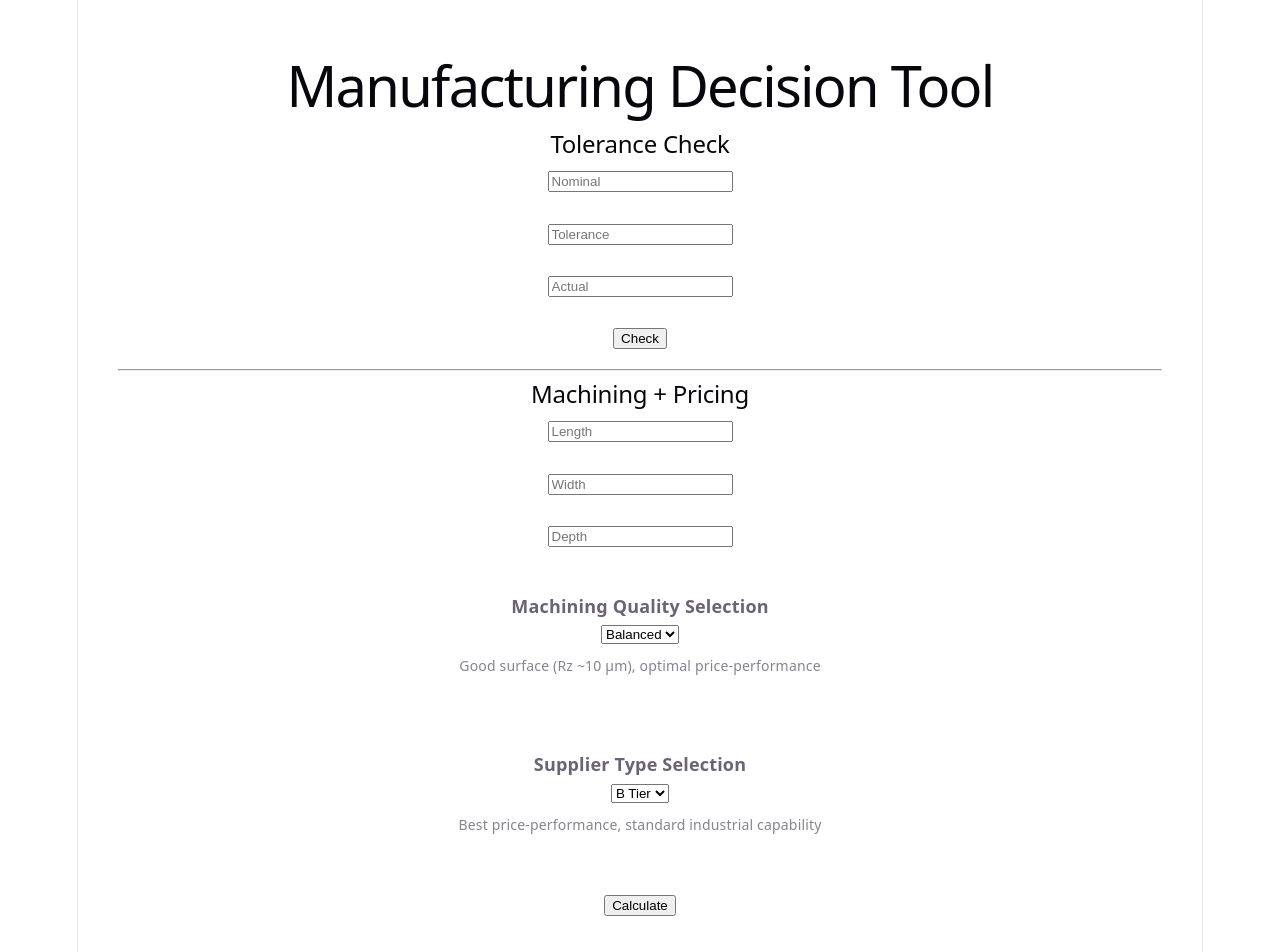
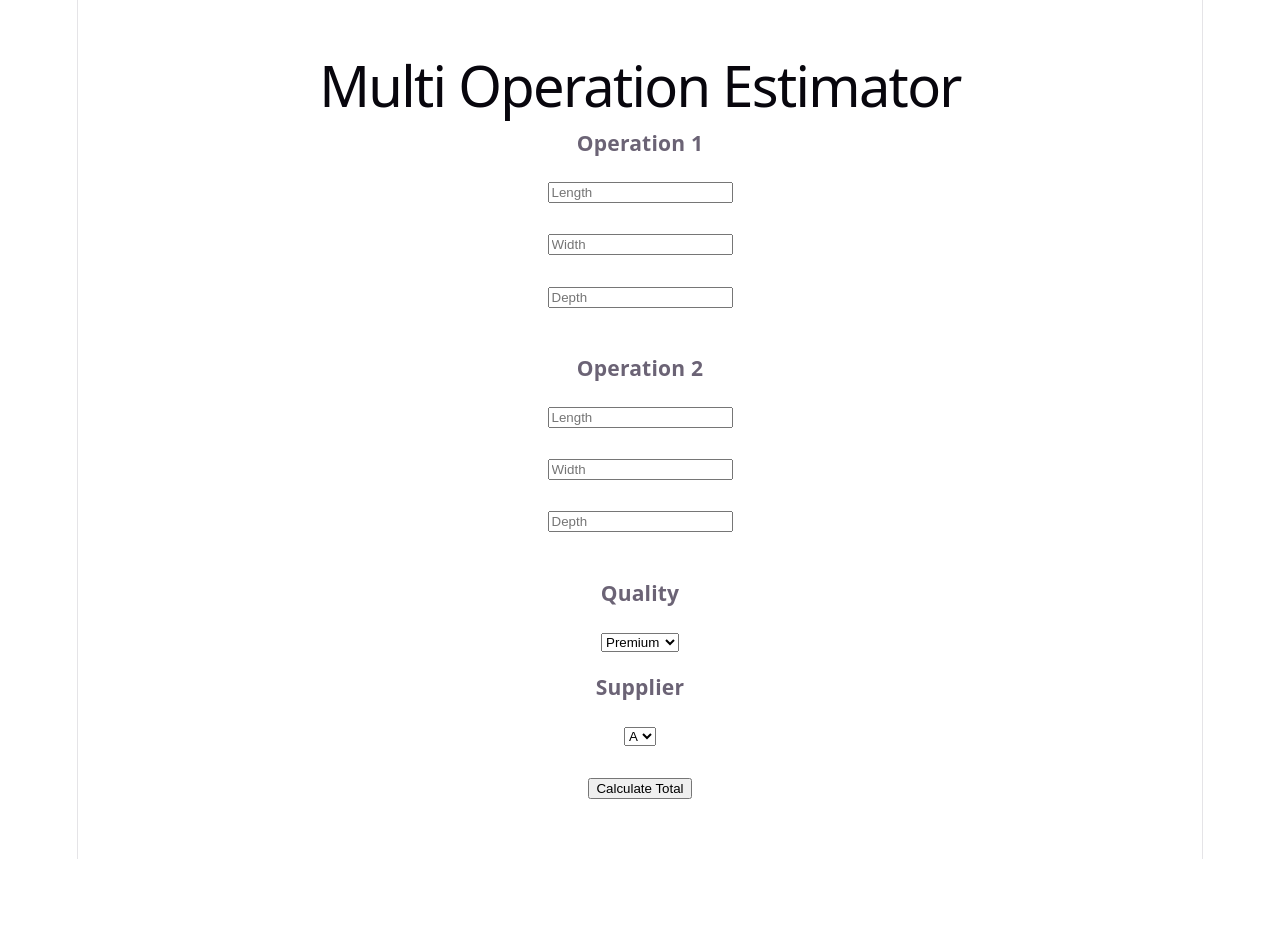
Before and after one commit to serifsumer-coder/tolerance-app, a React (Vite) app: page / in a window 1280 px wide. Shown: the top 952 px of the page. After the commit the page ends 859 px from the top, so only its background shows below. Built offline with nearby package versions, Linux system fonts and the light colour scheme.

Commit message:
multi operation v1

```diff
--- a/src/App.jsx
+++ b/src/App.jsx
@@ -1,177 +1,90 @@
 import { useState } from "react";
 
 export default function App() {
-  const [nominal, setNominal] = useState("");
-  const [tol, setTol] = useState("");
-  const [actual, setActual] = useState("");
-  const [tolResult, setTolResult] = useState("");
+  const [length1, setLength1] = useState("");
+  const [width1, setWidth1] = useState("");
+  const [depth1, setDepth1] = useState("");
 
-  const [length, setLength] = useState("");
-  const [width, setWidth] = useState("");
-  const [depth, setDepth] = useState("");
+  const [length2, setLength2] = useState("");
+  const [width2, setWidth2] = useState("");
+  const [depth2, setDepth2] = useState("");
+
   const [quality, setQuality] = useState("balanced");
   const [supplier, setSupplier] = useState("B");
-  const [machResult, setMachResult] = useState("");
+
+  const [result, setResult] = useState("");
 
   const qualitySettings = {
-    high: {
-      feed: 2000,
-      rpm: 8000,
-      label: "🟢 Premium Finish",
-      desc: "Best surface quality (Rz ~3 μm), slower but precise"
-    },
-    balanced: {
-      feed: 3000,
-      rpm: 7000,
-      label: "🟡 Balanced",
-      desc: "Good surface (Rz ~10 μm), optimal price-performance"
-    },
-    cost: {
-      feed: 4500,
-      rpm: 5500,
-      label: "🔴 Cost Optimized",
-      desc: "Rough finish (Rz ~25 μm), fastest and cheapest option"
-    }
+    high: { feed: 2000 },
+    balanced: { feed: 3000 },
+    cost: { feed: 4500 }
   };
 
   const supplierRates = {
-    A: {
-      rate: 55,
-      label: "🟢 A Tier (Premium Supplier)",
-      desc: "High reliability, advanced machines, Western Europe pricing"
-    },
-    B: {
-      rate: 45,
-      label: "🟡 B Tier (Balanced Supplier)",
-      desc: "Best price-performance, standard industrial capability"
-    },
-    C: {
-      rate: 35,
-      label: "🔴 C Tier (Cost Supplier)",
-      desc: "Low cost, small workshops, higher uncertainty"
-    }
+    A: 55,
+    B: 45,
+    C: 35
   };
 
-  const handleTolerance = () => {
-    const n = Number(nominal);
-    const t = Number(tol);
-    const a = Number(actual);
-
-    if (!n || !t || !a) {
-      setTolResult("❗ Fill all fields");
-      return;
-    }
-
-    const min = n - t;
-    const max = n + t;
-
-    if (a >= min && a <= max) {
-      if (t < n * 0.01) {
-        setTolResult("⚠️ Within tolerance but very tight → high cost risk");
-      } else {
-        setTolResult("✅ Within tolerance → OK");
-      }
-    } else {
-      setTolResult("❌ Out of tolerance → reject or rework needed");
-    }
+  const calcTime = (L, W, D, feed) => {
+    if (!L || !W || !D) return 0;
+    const minutes = (L * W * D) / feed / 100;
+    return minutes / 60;
   };
 
-  const handleMachining = () => {
-    const L = Number(length);
-    const W = Number(width);
-    const D = Number(depth);
+  const handleCalculate = () => {
+    const feed = qualitySettings[quality].feed;
+    const rate = supplierRates[supplier];
 
-    if (!L || !W || !D) {
-      setMachResult("❗ Fill all fields");
-      return;
-    }
+    const h1 = calcTime(length1, width1, depth1, feed);
+    const h2 = calcTime(length2, width2, depth2, feed);
 
-    const { feed, label } = qualitySettings[quality];
-    const { rate, label: supplierLabel } = supplierRates[supplier];
+    const totalHours = h1 + h2;
+    const totalCost = totalHours * rate;
 
-    const minutes = (L * W * D) / feed / 100;
-    const hours = minutes / 60;
+    setResult(`
+Operation 1: ${h1.toFixed(2)} h
+Operation 2: ${h2.toFixed(2)} h
 
-    const cost = hours * rate;
-
-    const low = cost * 0.9;
-    const high = cost * 1.2;
-
-    setMachResult(
-`${label}
-${supplierLabel}
-
-⏱ Time: ${hours.toFixed(2)} h
-💶 Estimated Cost: €${cost.toFixed(0)}
-
-📊 Expected Range:
-€${low.toFixed(0)} – €${high.toFixed(0)}
-
-💡 Tip:
-Suppliers may quote around this range depending on complexity`
-    );
+TOTAL TIME: ${totalHours.toFixed(2)} h
+TOTAL COST: €${totalCost.toFixed(0)}
+`);
   };
 
   return (
-    <div style={{ padding: "40px", textAlign: "center" }}>
-      <h1>Manufacturing Decision Tool</h1>
+    <div style={{ padding: 40, textAlign: "center" }}>
+      <h1>Multi Operation Estimator</h1>
 
-      <h2>Tolerance Check</h2>
+      <h3>Operation 1</h3>
+      <input placeholder="Length" onChange={e => setLength1(e.target.value)} /><br /><br />
+      <input placeholder="Width" onChange={e => setWidth1(e.target.value)} /><br /><br />
+      <input placeholder="Depth" onChange={e => setDepth1(e.target.value)} /><br /><br />
 
-      <input placeholder="Nominal" value={nominal} onChange={e => setNominal(e.target.value)} /><br /><br />
-      <input placeholder="Tolerance" value={tol} onChange={e => setTol(e.target.value)} /><br /><br />
-      <input placeholder="Actual" value={actual} onChange={e => setActual(e.target.value)} /><br /><br />
+      <h3>Operation 2</h3>
+      <input placeholder="Length" onChange={e => setLength2(e.target.value)} /><br /><br />
+      <input placeholder="Width" onChange={e => setWidth2(e.target.value)} /><br /><br />
+      <input placeholder="Depth" onChange={e => setDepth2(e.target.value)} /><br /><br />
 
-      <button onClick={handleTolerance}>Check</button>
-
-      <div style={{ margin: "20px" }}>{tolResult}</div>
-
-      <hr />
-
-      <h2>Machining + Pricing</h2>
-
-      <input placeholder="Length" value={length} onChange={e => setLength(e.target.value)} /><br /><br />
-      <input placeholder="Width" value={width} onChange={e => setWidth(e.target.value)} /><br /><br />
-      <input placeholder="Depth" value={depth} onChange={e => setDepth(e.target.value)} /><br /><br />
-
-      {/* 🔥 QUALITY TITLE */}
-      <div style={{ marginTop: "20px", fontWeight: "bold" }}>
-        Machining Quality Selection
-      </div>
-
-      <select value={quality} onChange={e => setQuality(e.target.value)}>
+      <h3>Quality</h3>
+      <select onChange={e => setQuality(e.target.value)}>
         <option value="high">Premium</option>
         <option value="balanced">Balanced</option>
         <option value="cost">Cost</option>
       </select>
 
-      <div style={{ marginTop: "8px", fontSize: "14px", opacity: 0.8 }}>
-        {qualitySettings[quality].desc}
-      </div>
+      <h3>Supplier</h3>
+      <select onChange={e => setSupplier(e.target.value)}>
+        <option value="A">A</option>
+        <option value="B">B</option>
+        <option value="C">C</option>
+      </select>
 
       <br /><br />
 
-      {/* 🔥 SUPPLIER TITLE */}
-      <div style={{ marginTop: "20px", fontWeight: "bold" }}>
-        Supplier Type Selection
-      </div>
+      <button onClick={handleCalculate}>Calculate Total</button>
 
-      <select value={supplier} onChange={e => setSupplier(e.target.value)}>
-        <option value="A">A Tier</option>
-        <option value="B">B Tier</option>
-        <option value="C">C Tier</option>
-      </select>
-
-      <div style={{ marginTop: "8px", fontSize: "14px", opacity: 0.8 }}>
-        {supplierRates[supplier].desc}
-      </div>
-
-      <br /><br />
-
-      <button onClick={handleMachining}>Calculate</button>
-
-      <div style={{ marginTop: "20px", whiteSpace: "pre-line" }}>
-        {machResult}
+      <div style={{ whiteSpace: "pre-line", marginTop: 20 }}>
+        {result}
       </div>
     </div>
   );
```
